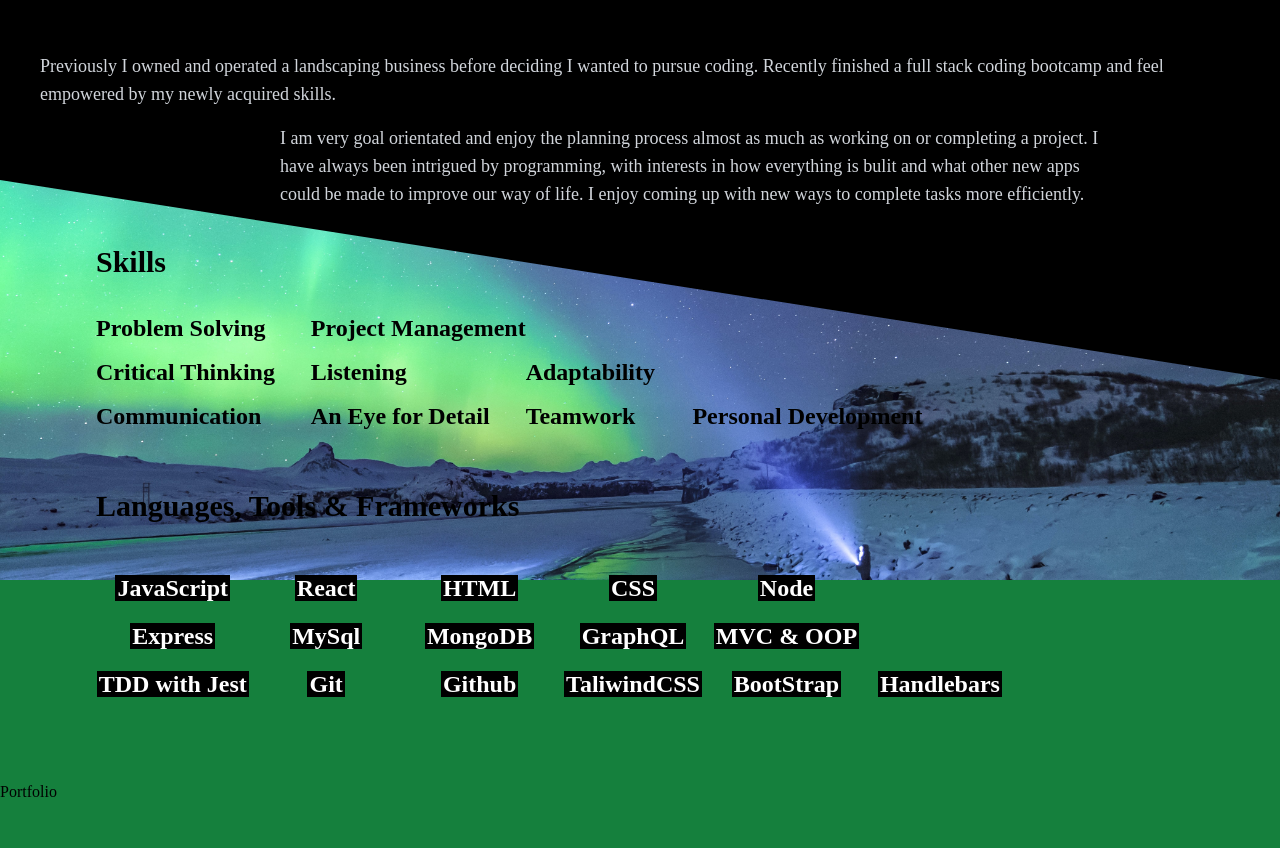
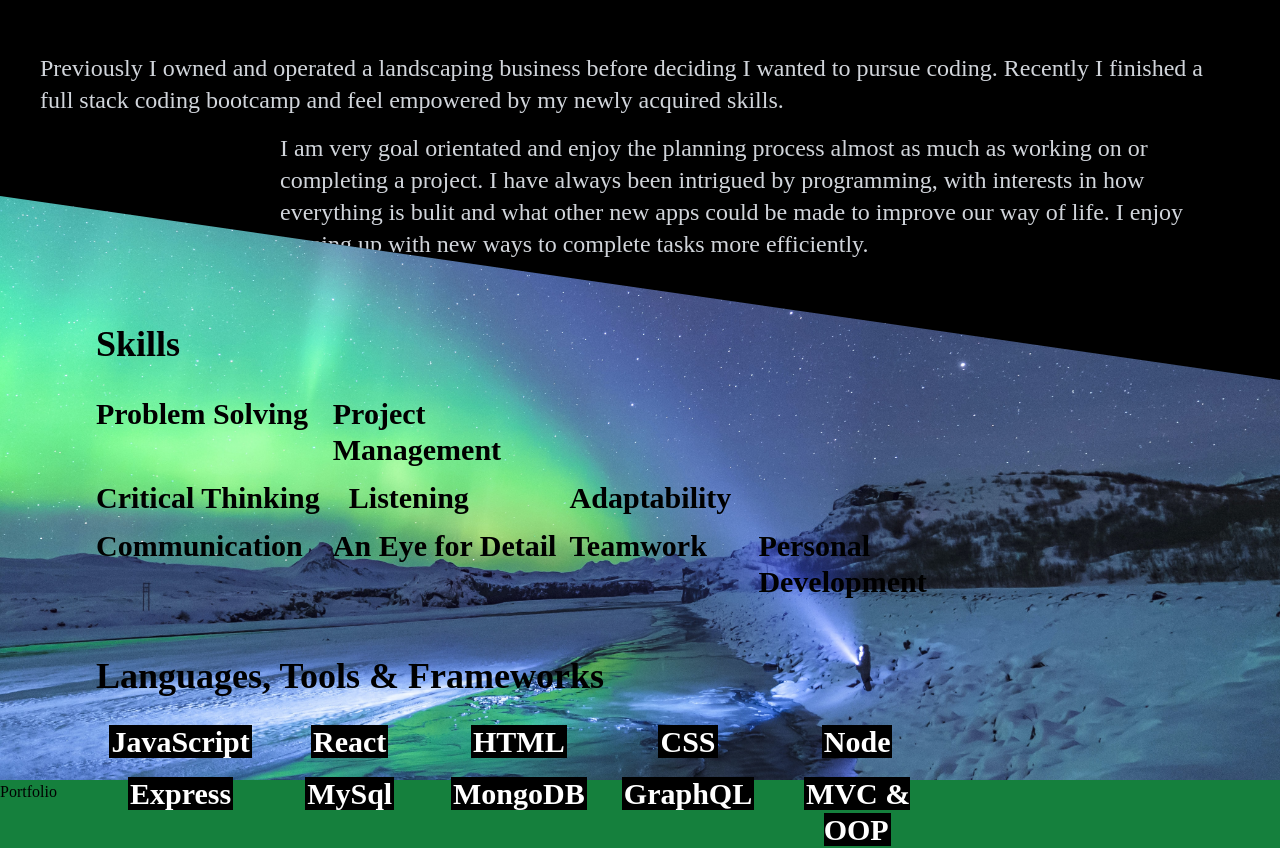
Before and after one commit to MpAlfano/React-Portfolio, a React (Create React App) app: page / in a window 1280 px wide. Shown: the part 820-1668 px from the top of the page. Built offline with nearby package versions, Linux system fonts and the light colour scheme; a web font is replaced by a local one.

Commit message:
about responsiveness complete for medium and under screens

```diff
--- a/src/components/pages/TestAbout.js
+++ b/src/components/pages/TestAbout.js
@@ -3,60 +3,65 @@ import React from "react";
 export default function TestAbout() {
   return (
     <div className="h-screen bg-green-700" id="about">
-      <main class="wrapper h-screen">
-        <section className="flex flex-col-1 h-1/2 md:h-1/2 text-gray-300">
-          <div className="text-sm md:text-lg px-1 md:px-10 pt-8">
-            <p className="md:pt-5 lg:pt-10 lg:px-22 lg: md:pb-4">
-              Previously I owned and operated a landscaping business before
-              deciding I wanted to pursue coding. Recently finished a full stack
-              coding bootcamp and feel empowered by my newly acquired skills.
-            </p>
-            <p className="md:pl-24 lg:pl-60 md:pr-32">
-              I am very goal orientated and enjoy the planning process almost as
-              much as working on or completing a project. I have always been
-              intrigued by programming, with interests in how everything is
-              bulit and what other new apps could be made to improve our way of
-              life. I enjoy coming up with new ways to complete tasks more
-              efficiently.
-            </p>
+      <main className="h-screen">
+        <section className="top flex flex-col-1 h-1/2 md:h-1/2 text-gray-300">
+          <div className="">
+            <div className="text-sm md:text-lg lg:text-xl xl:text-2xl px-2 md:px-10 pt-8">
+              <p className="md:pt-5 lg:pt-10 lg:px-22 lg: md:pb-4">
+                Previously I owned and operated a landscaping business before
+                deciding I wanted to pursue coding. Recently I finished a full
+                stack coding bootcamp and feel empowered by my newly acquired
+                skills.
+              </p>
+              <p className="md:pl-24 lg:pl-60 md:pr-8">
+                I am very goal orientated and enjoy the planning process almost
+                as much as working on or completing a project. I have always
+                been intrigued by programming, with interests in how everything
+                is bulit and what other new apps could be made to improve our
+                way of life. I enjoy coming up with new ways to complete tasks
+                more efficiently.
+              </p>
+            </div>
           </div>
         </section>
-        <section className="flex md:h-1/2">
-          <div className="invisible md:visible pl-1 mt-10 md:pl-4 lg:pl-24 md:mt-16">
-            <h1 className="text-3xl font-bold">Skills</h1>
+        <section className="bottom md:flex h-3/4">
+          <div className="pl-1 pt-8 mt-20 md:pl-4 lg:pl-24 md:mt-32 lg:mt-28">
+            <h1 className="text-xl md:text-3xl xl:text-4xl font-bold">
+              Skills
+            </h1>
             <br></br>
-            <div className="grid rounded-2xl text-xl lg:text-2xl font-semibold mt-2">
-              <ul className="grid grid-cols-4 lg:grid-cols-5 pb-3">
+            <div className="grid text-base lg:text-2xl xl:text-3xl font-semibold -mt-4 md:mt-2">
+              <ul className="grid grid-cols-2 md:grid-cols-4 lg:grid-cols-5 pb-1 md:pb-3">
                 <li>Problem Solving </li>
                 <li>Project Management</li>
               </ul>
-              <ul className="grid grid-cols-4 lg:grid-cols-5 pb-3">
+              <ul className="grid grid-cols-3 md:grid-cols-4 lg:grid-cols-5 pb-1 md:pb-3">
                 <li>Critical Thinking</li>
-                <li>Listening</li>
+                <li className="ml-4">Listening</li>
                 <li>Adaptability</li>
               </ul>
-              <ul className="grid grid-cols-4 lg:grid-cols-5 pb-4">
+              <ul className="grid grid-cols-3 md:grid-cols-4 lg:grid-cols-5 pb-1 md:pb-4">
                 <li>Communication</li>
                 <li>An Eye for Detail</li>
-                <li>Teamwork</li>
-                <li className="col-span-2 -ml-12 md:col-span-1">
+                <li className="pb-1 md:pb-0">Teamwork</li>
+                <li className="col-span-2 md:-ml-12 md:col-span-1">
                   Personal Development
                 </li>
               </ul>
             </div>
-            <div className="grid text-xl pt-10">
-              <h1 className="text-3xl font-bold">
+
+            <div className="grid pt-4 md:pt-10">
+              <h1 className="text-xl md:text-3xl xl:text-4xl font-bold">
                 Languages, Tools & Frameworks
               </h1>
-              <br></br>
-              <div className="grid rounded-2xl text-xl lg:text-2xl font-semibold mt-5">
-                <ul className="grid md:grid-cols-5 lg:grid-cols-7 text-center pb-2">
+              <div className="grid text-lg md:text-xl lg:text-2xl xl:text-3xl font-semibold mt-4 md:mt-7">
+                <ul className="grid grid-cols-5 lg:grid-cols-7 text-center pb-1 md:pb-2">
                   <li>
                     <span className="px-0.5 bg-black text-white">
                       JavaScript
                     </span>
                   </li>
-                  <li>
+                  <li className="pl-4 md:pl-0">
                     <span className="px-0.5 bg-black text-white">React</span>
                   </li>
                   <li className="md:pb-2">
@@ -69,14 +74,14 @@ export default function TestAbout() {
                     <span className="px-0.5 bg-black text-white">Node</span>
                   </li>
                 </ul>
-                <ul className="grid md:grid-cols-5 lg:grid-cols-7 text-center pb-2">
+                <ul className="grid grid-cols-3 md:grid-cols-5 lg:grid-cols-7 text-center pb-1 md:pb-2">
                   <li className="md:pb-2">
                     <span className="px-0.5 bg-black text-white">Express</span>
                   </li>
                   <li>
                     <span className="px-0.5 bg-black text-white">MySql</span>
                   </li>
-                  <li className="md:pb-2">
+                  <li className="pb-1 md:pb-2">
                     <span className="px-0.5 bg-black text-white">MongoDB</span>
                   </li>
                   <li>
@@ -88,7 +93,7 @@ export default function TestAbout() {
                     </span>
                   </li>
                 </ul>
-                <ul className="grid md:grid-cols-6 lg:grid-cols-7 text-center">
+                <ul className="grid grid-cols-3 md:grid-cols-6 lg:grid-cols-7 text-center">
                   <li className="md:pb-2">
                     <span className="px-0.5 bg-black text-white">
                       TDD with Jest
@@ -97,7 +102,7 @@ export default function TestAbout() {
                   <li>
                     <span className="px-0.5 bg-black text-white">Git</span>
                   </li>
-                  <li>
+                  <li className="pb-1 md:pb-0">
                     <span className="px-0.5 bg-black text-white">Github</span>
                   </li>
                   <li>
--- a/src/index.css
+++ b/src/index.css
@@ -12,25 +12,51 @@
   border-bottom: 1px solid white
 }
 
-
-.wrapper section:first-child {
+.top {
   background: black;
   clip-path: polygon(0 0, 100% 0, 100% 100%, 0 50%);
 }
 
-.wrapper section:last-child {
+.bottom {
   margin-top: -25vh;
   background: url('/src/components/images/about3.jpg') center/cover;
   clip-path: polygon(1 0, 100% 0, 100% 100%, 0 100%);
 }
 
+
 @media only screen and (max-width: 768px) {
-  .wrapper section:first-child {
+  .top {
     background: black;
-    clip-path: polygon(0 0, 100% 0, 100% 70%, 0 70%)
+    clip-path: polygon(0 0, 100% 0, 100% 74%, 0 74%)
   }
 
-  .wrapper section:last-child {
-    background: url('/src/components/images/about3.jpg') center/cover;
+  .bottom {
+    background: url('/src/components/images/about3.jpg') center;
   }
 }
+
+@media only screen and (min-width: 768px) {
+  .top {
+    background: black;
+    clip-path: polygon(0 0, 100% 0, 100% 100%, 0 65%)
+  }
+
+  .bottom {
+    margin-top: -25vh;
+    background: url('/src/components/images/about3.jpg') center/cover;
+    clip-path: polygon(1 0, 100% 0, 100% 100%, 0 100%);
+  }
+}
+
+@media only screen and (min-width: 872px) {
+  .top {
+    background: black;
+    clip-path: polygon(0 0, 100% 0, 100% 100%, 0 54%);
+  }
+
+  .bottom {
+    margin-top: -25vh;
+    background: url('/src/components/images/about3.jpg') center/cover;
+    clip-path: polygon(1 0, 100% 0, 100% 100%, 0 100%);
+  }
+}
```
